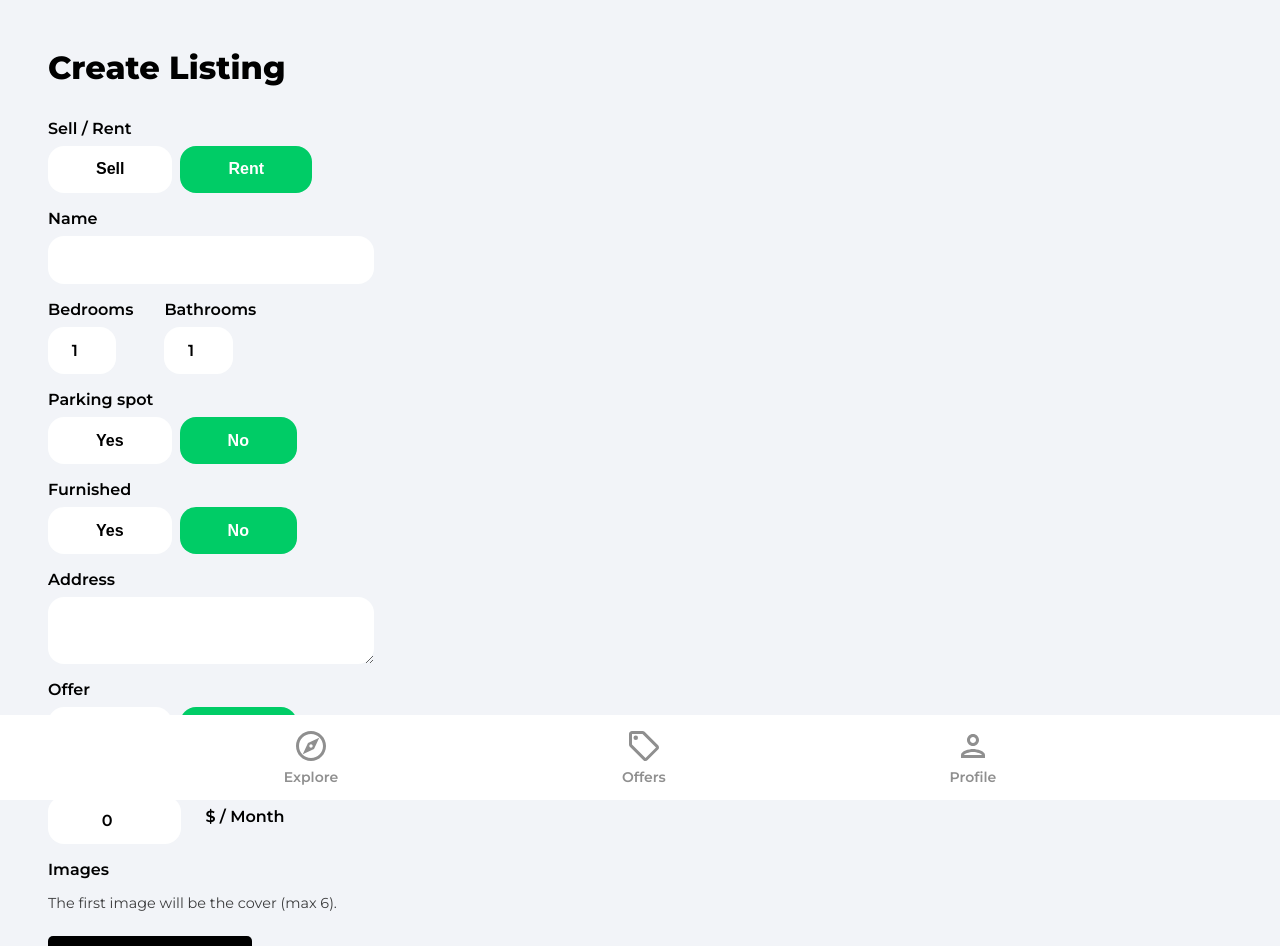
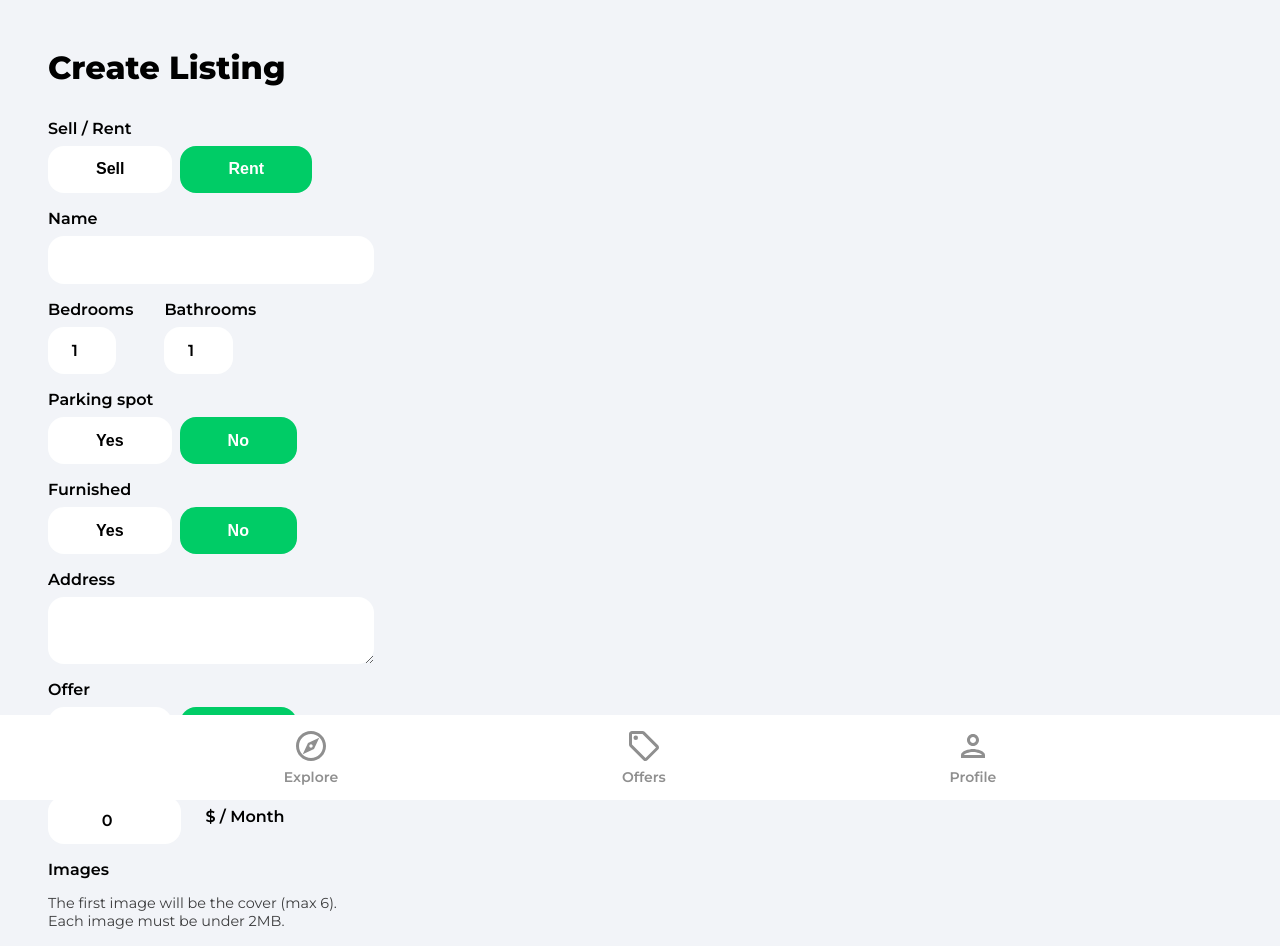
Before and after one commit to kkata/house-marketplace, a React (Create React App) app: page /create-listing in a window 1280 px wide. Shown: the top 946 px of the page. Built offline with nearby package versions, Linux system fonts and the light colour scheme; no server answers; sample sign-in values are in the browser's storage.

Commit message:
added cautionary statement

```diff
--- a/src/components/ListingForm.tsx
+++ b/src/components/ListingForm.tsx
@@ -247,7 +247,11 @@ export const ListingForm = ({
       )}
 
       <label className="formLabel">Images</label>
-      <p className="imagesInfo">The first image will be the cover (max 6).</p>
+      <p className="imagesInfo">
+        The first image will be the cover (max 6).
+        <br />
+        Each image must be under 2MB.
+      </p>
 
       <input
         type="file"
```
